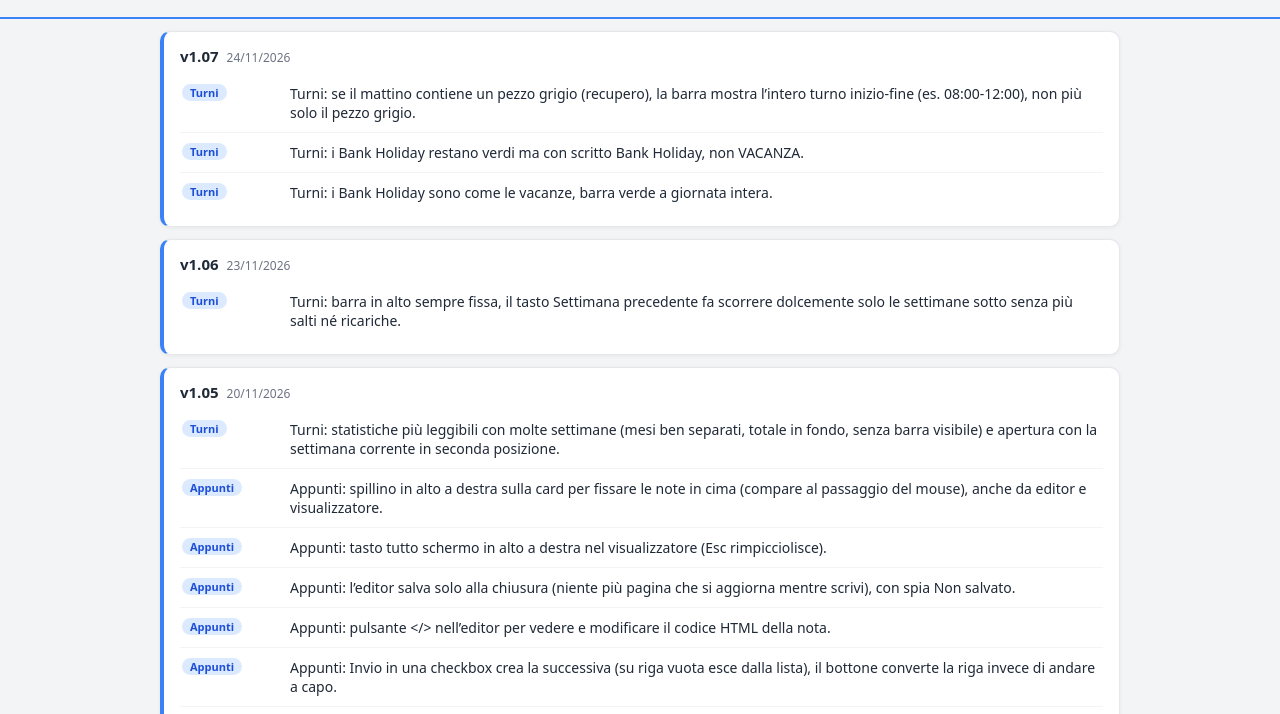
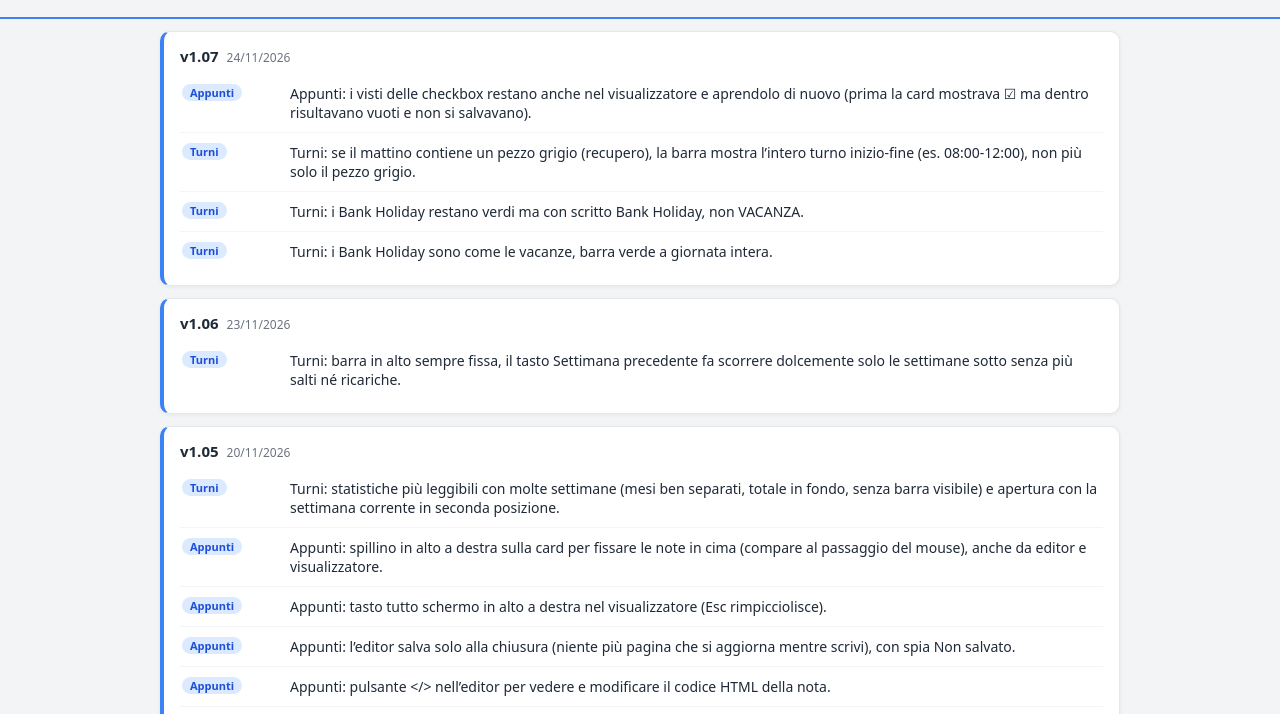
Before and after one commit to lorissalerno/MyLolloTool, a plain HTML site: page novita.html in a window 1280 px wide. Shown: the part 55-769 px from the top of the page. Drawn offline with Linux system fonts and the light colour scheme.

Commit message:
Appunti: i visti delle checkbox restano nel visualizzatore e alla riapertura

```diff
--- a/novita.html
+++ b/novita.html
@@ -61,6 +61,7 @@
     <section class="entry">
       <div class="entry-head"><strong>v1.07</strong><time>24/11/2026</time></div>
       <ul>
+        <li><span class="tag">Appunti</span><span data-t="e107d">Appunti: i visti delle checkbox restano anche nel visualizzatore e aprendolo di nuovo (prima la card mostrava ☑ ma dentro risultavano vuoti e non si salvavano).</span></li>
         <li><span class="tag">Turni</span><span data-t="e107c">Turni: se il mattino contiene un pezzo grigio (recupero), la barra mostra l'intero turno inizio-fine (es. 08:00-12:00), non più solo il pezzo grigio.</span></li>
         <li><span class="tag">Turni</span><span data-t="e107b">Turni: i Bank Holiday restano verdi ma con scritto Bank Holiday, non VACANZA.</span></li>
         <li><span class="tag">Turni</span><span data-t="e107a">Turni: i Bank Holiday sono come le vacanze, barra verde a giornata intera.</span></li>
@@ -260,6 +261,10 @@
                de: 'Schichten: Bank Holidays bleiben grün, aber mit Bank Holiday beschriftet, nicht URLAUB.',
                fr: 'Gardes : les Bank Holiday restent verts mais avec Bank Holiday écrit, pas VACANCES.',
                en: 'Shifts: Bank Holidays stay green but labelled Bank Holiday, not HOLIDAY.' },
+      e107d: { it: 'Appunti: i visti delle checkbox restano anche nel visualizzatore e aprendolo di nuovo (prima la card mostrava ☑ ma dentro risultavano vuoti e non si salvavano).',
+               de: 'Notizen: Häkchen bleiben auch in der Ansicht und beim erneuten Öffnen (vorher zeigte die Karte ☑, innen waren sie leer und wurden nicht gespeichert).',
+               fr: 'Notes : les coches restent aussi dans la visionneuse et à la réouverture (avant la carte montrait ☑ mais dedans c’était vide et non enregistré).',
+               en: 'Notes: ticks stay in the viewer too and on reopen (before the card showed ☑ but inside they were empty and not saved).' },
       e102a: { it: 'Backup unico nel menu: un solo file .json con dati di tutte le pagine, più Ripristina.',
                de: 'Gesamt-Backup im Menü: eine .json-Datei mit Daten aller Seiten, plus Wiederherstellen.',
                fr: 'Sauvegarde unique dans le menu : un seul fichier .json avec les données de toutes les pages, plus Restaurer.',
```
Also changed, not shown: appunti.html (+6 -1 lines).
